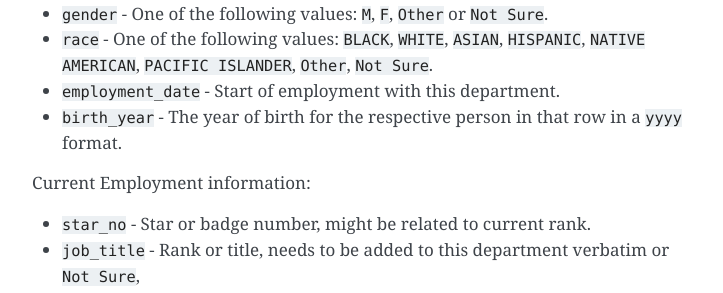
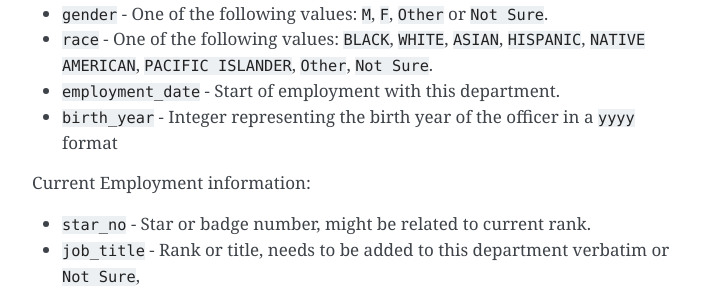
Before and after one commit to lucyparsons/OpenOversight, a Sphinx documentation site: the page built from docs/bulk_upload.md, in a window 1280 px wide and 900 px high, scrolled down 1161 px. Shown: the part 155-448 px from the top of the window, without its empty margins (388-1111 px from the left). Built offline with Sphinx 7.4.7, drawn with Linux system fonts in a browser that asks for light colours.

Commit message:
Update bulk_upload.md

```diff
--- a/docs/bulk_upload.md
+++ b/docs/bulk_upload.md
@@ -55,7 +55,7 @@ General information:
 - `gender` - One of the following values: `M`, `F`, `Other` or `Not Sure`.
 - `race` - One of the following values: `BLACK`, `WHITE`, `ASIAN`, `HISPANIC`, `NATIVE AMERICAN`, `PACIFIC ISLANDER`, `Other`, `Not Sure`.
 - `employment_date` - Start of employment with this department.
-- `birth_year` - The year of birth for the respective person in that row in a `yyyy` format.
+- `birth_year` - Integer representing the birth year of the officer in a `yyyy` format
 
 Current Employment information:
 - `star_no` - Star or badge number, might be related to current rank.
```
